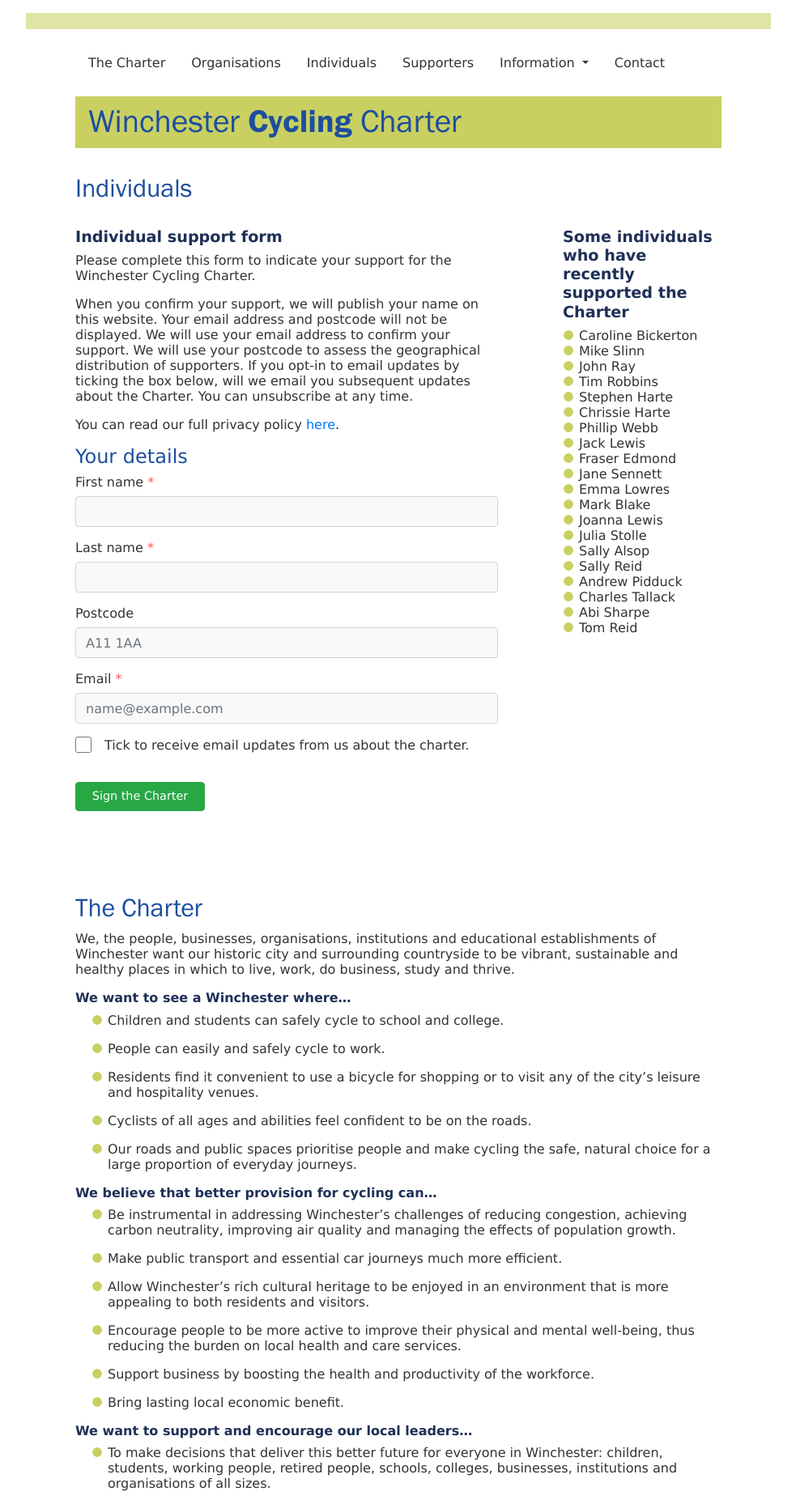
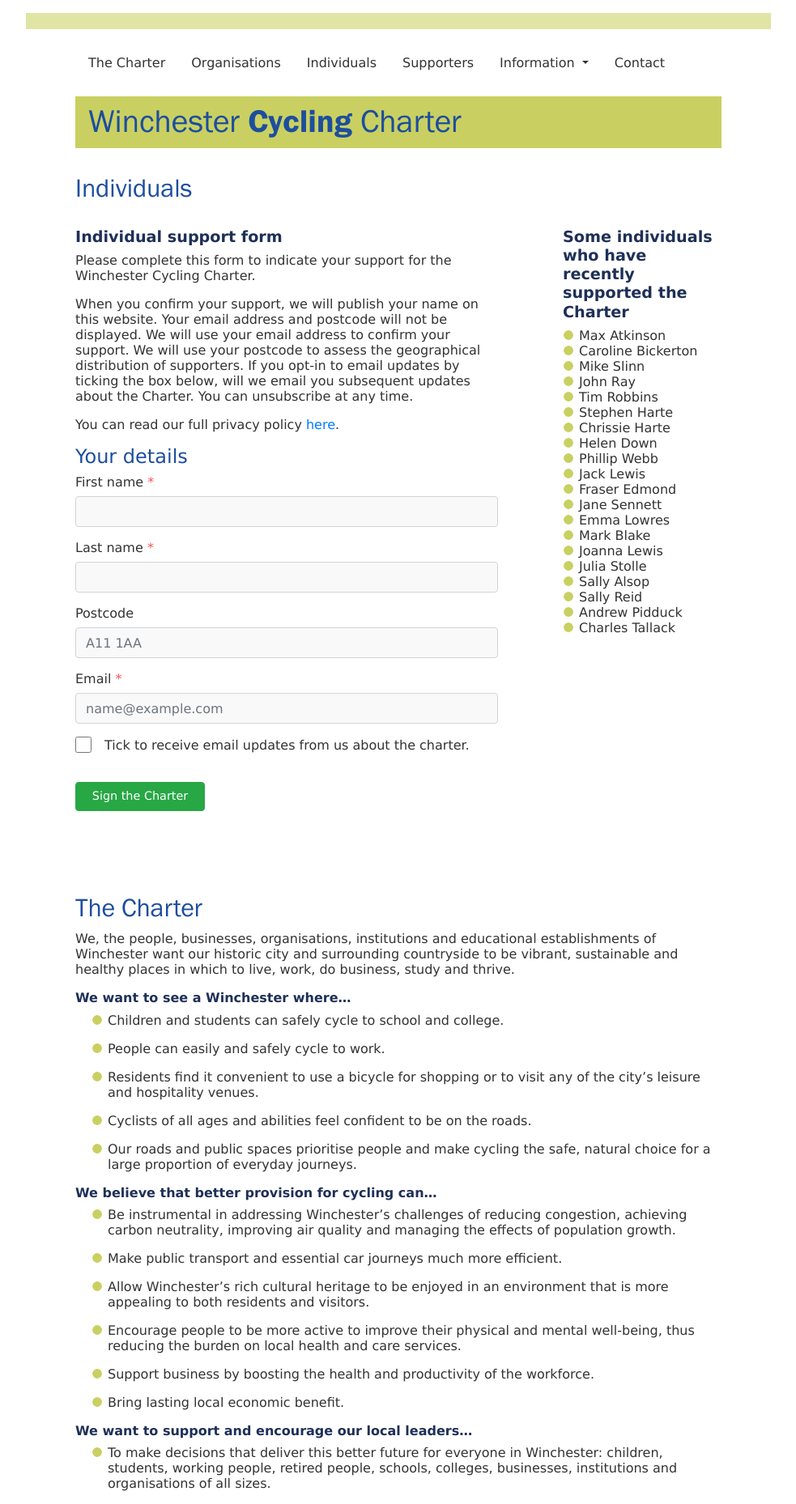
Before and after one commit to winchestercyclingcharter/winchestercyclingcharter.github.io, a Jekyll site: the page built from ind-page.md, in a window 1280 px wide. Shown: the whole page at 81% size, without its empty margins (148-1131 px from the left). Built offline with Jekyll 4.4.1, drawn with Linux system fonts in a browser that asks for light colours; nearby versions of some CDN libraries.

Commit message:
Update people.yml

```diff
--- a/_data/people.yml
+++ b/_data/people.yml
@@ -425,3 +425,5 @@ people:
 - { lastname: Slinn, firstname: Mike, dt: 20210409-210604-201251 }
 - { lastname: McChesney, firstname: David, dt: 20210321-204649-585585 }
 - { lastname: Bickerton, firstname: Caroline, dt: 20210411-205125-571906 }
+- { lastname: Atkinson, firstname: Max, dt: 20210414-152726-502431 }
+- { lastname: Down, firstname: Helen, dt: 20210407-055604-300179 }
```
